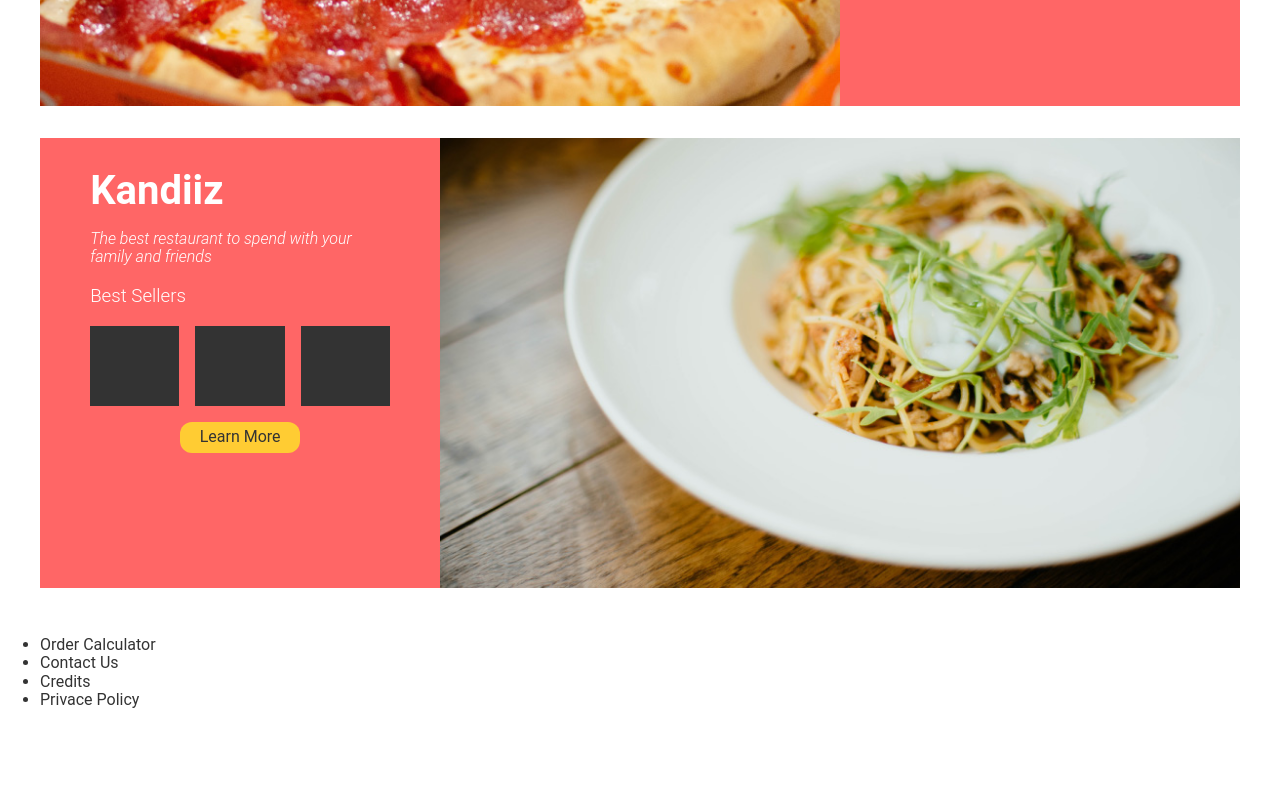
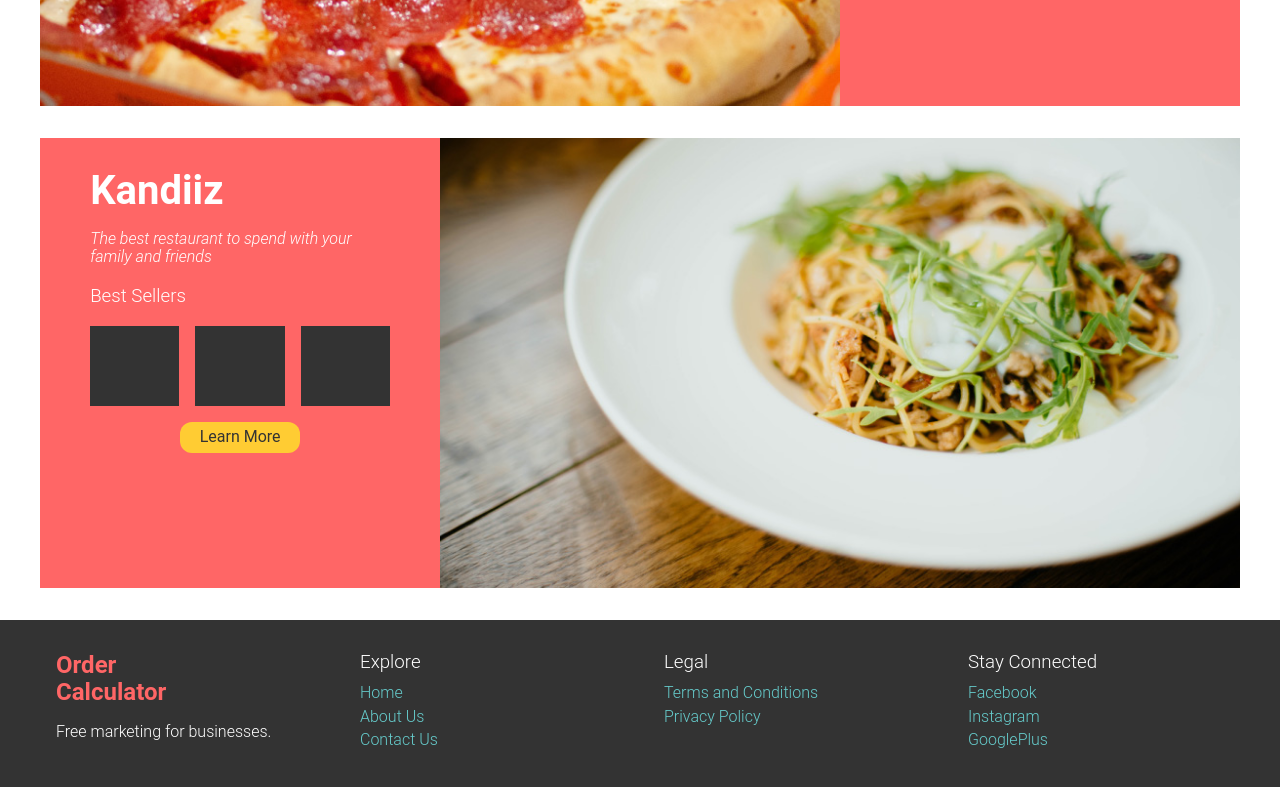
Before and after one commit to hjcasayas/Order-Calculator, a website: page app/index.html in a window 1280 px wide. Shown: the part 1136-1923 px from the top of the page. Before the commit the page ends 1861 px from the top, so only its background shows below. Drawn offline with Linux system fonts and the light colour scheme.

Commit message:
Done initial design for site-footer

```diff
--- /dev/null
+++ b/app/assets/styles/base/_row.css
@@ -0,0 +1,12 @@
+.row {
+  margin-right: -1rem;
+  overflow: hidden;
+}
+.one-of-four {
+  width: calc(25% - 1rem);
+  margin-right: 1rem;
+  float: left;
+  height: auto;
+  color: $white;
+  padding: 1rem;
+}
--- /dev/null
+++ b/app/assets/styles/modules/_min-list.css
@@ -0,0 +1,21 @@
+.min-list {
+  padding: 0;
+  margin: 0;
+
+  li {
+    list-style-type: none;
+  }
+
+  a:link,
+  a:visited {
+    display: block;
+    text-decoration: none;
+    padding-bottom: .3rem;
+    font-weight: 300;
+  }
+
+  a:hover {
+    color: $red;
+  }
+
+}
--- /dev/null
+++ b/app/assets/styles/modules/_site-footer.css
@@ -0,0 +1,20 @@
+.site-footer {
+  background-color: $black;
+  padding: 1rem;
+
+  &__site-name {
+    margin: 0;
+    color: $red;
+  }
+
+  &__description {
+    font-weight: 300;
+    font-size: italic;
+  }
+
+  &__headline {
+    margin: 0;
+    font-weight: 300;
+    margin-bottom: .7rem;
+  }
+}
--- a/app/assets/styles/styles.css
+++ b/app/assets/styles/styles.css
@@ -5,12 +5,15 @@
 @import "base/_variables";
 @import "base/_mixins";
 @import "base/_global";
+@import "base/_row";
 @import "base/_utilities";
 
 /* Modules */
 @import "modules/_btn";
 @import "modules/_establishment";
 @import "modules/_large-hero";
+@import "modules/_min-list";
 @import "modules/_page-section";
 @import "modules/_site-header";
+@import "modules/_site-footer";
 @import "modules/_wrapper";
--- a/app/index.html
+++ b/app/index.html
@@ -77,14 +77,38 @@
     </div>
   </div>
   <footer class="site-footer">
-    <nav>
-      <ul>
-        <li>Order Calculator</li>
-        <li>Contact Us</li>
-        <li>Credits</li>
-        <li>Privace Policy</li>
-      </ul>
-    </nav>
+    <div class="wrapper">
+      <div class="row">
+        <div class="one-of-four">
+          <h2 class="site-footer__site-name">Order</h2>
+          <h2 class="site-footer__site-name">Calculator</h2>
+          <p class="site-footer__description">Free marketing for businesses.</p>
+        </div>
+        <div class="one-of-four">
+          <h3 class="site-footer__headline">Explore</h3>
+          <ul class="min-list">
+            <li><a href="#">Home</a></li>
+            <li><a href="#">About Us</a></li>
+            <li><a href="#">Contact Us</a></li>
+          </ul>
+        </div>
+        <div class="one-of-four">
+          <h3 class="site-footer__headline">Legal</h3>
+          <ul class="min-list">
+            <li><a href="#">Terms and Conditions</a></li>
+            <li><a href="#">Privacy Policy</a></li>
+          </ul>
+        </div>
+        <div class="one-of-four">
+          <h3 class="site-footer__headline">Stay Connected</h3>
+          <ul class="min-list">
+            <li><a href="#">Facebook</a></li>
+            <li><a href="#">Instagram</a></li>
+            <li><a href="#">GooglePlus</a></li>
+          </ul>
+        </div>
+      </div>
+    </div>
   </footer>
   <!-- <script src="main.js"></script> -->
 </body>
--- a/app/temp/styles/styles.css
+++ b/app/temp/styles/styles.css
@@ -291,6 +291,18 @@ a {
   text-decoration: none;
   color: #66cccc;
 }
+.row {
+  margin-right: -1rem;
+  overflow: hidden;
+}
+.one-of-four {
+  width: calc(25% - 1rem);
+  margin-right: 1rem;
+  float: left;
+  height: auto;
+  color: #fff;
+  padding: 1rem;
+}
 .u-text-align--center {
     text-align: center;
   }
@@ -408,6 +420,24 @@ a {
     margin-left: auto;
     margin-right: auto;
   }
+.min-list {
+  padding: 0;
+  margin: 0;
+
+}
+.min-list li {
+    list-style-type: none;
+  }
+.min-list a:link,
+  .min-list a:visited {
+    display: block;
+    text-decoration: none;
+    padding-bottom: .3rem;
+    font-weight: 300;
+  }
+.min-list a:hover {
+    color: #ff6666;
+  }
 .page-section::after {
     content: '';
     display: table;
@@ -465,6 +495,23 @@ a {
 .site-header__nav ul li a:hover {
           color: #ff6666;
         }
+.site-footer {
+  background-color: #333;
+  padding: 1rem;
+}
+.site-footer__site-name {
+    margin: 0;
+    color: #ff6666;
+  }
+.site-footer__description {
+    font-weight: 300;
+    font-size: italic;
+  }
+.site-footer__headline {
+    margin: 0;
+    font-weight: 300;
+    margin-bottom: .7rem;
+  }
 .wrapper {
   max-width: 1200px;
   display: block;
```
